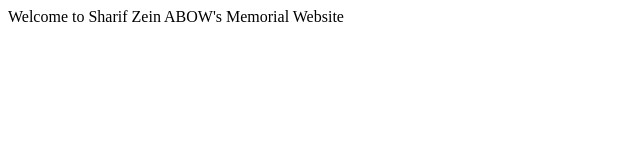
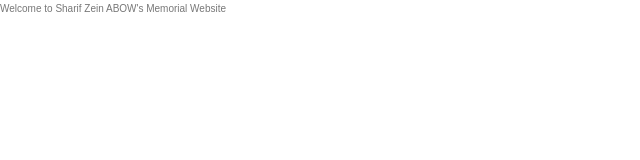
Before and after one commit to sharifzein/sharifzein, a plain HTML site: page index.html in a window 1280 px wide. Shown: the whole page, without its empty margins (0-640 px from the left). Drawn offline with Linux system fonts and the light colour scheme.

Commit message:
Added CSS Stylesheet

```diff
--- a/index.html
+++ b/index.html
@@ -5,6 +5,7 @@
   <meta charset="UTF-8">
   <meta name="viewport" content="width=device-width, initial-scale=1.0">
   <title>Sharif Zein ABOW Memorial Website</title>
+  <link rel="stylesheet" href="styles/styles.css">
 </head>
 
 <body>
--- /dev/null
+++ b/styles/styles.css
@@ -0,0 +1,19 @@
+*,
+*::after,
+*::before {
+  margin: 0;
+  padding: 0;
+  box-sizing: inherit;
+}
+
+html {
+  font-size: 62.5%;
+}
+
+body {
+  font-family: "Arial", sans-serif;
+  font-weight: 400;
+  line-height: 1.8;
+  color: #777;
+  box-sizing: border-box;
+}
```
